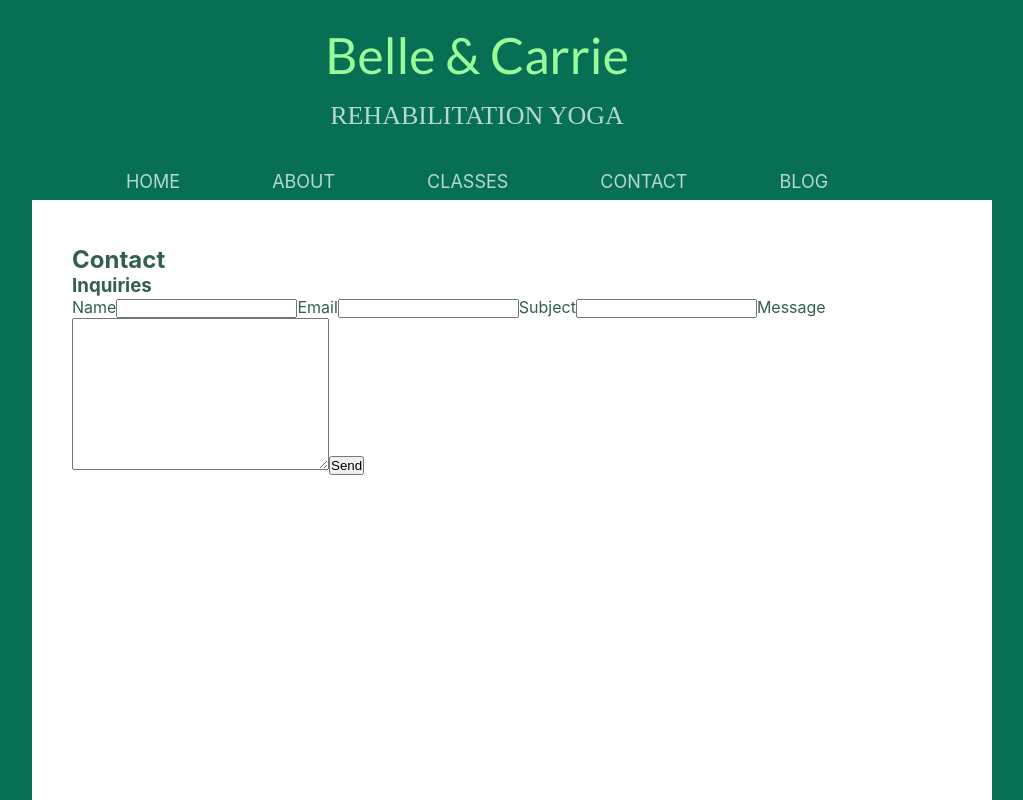
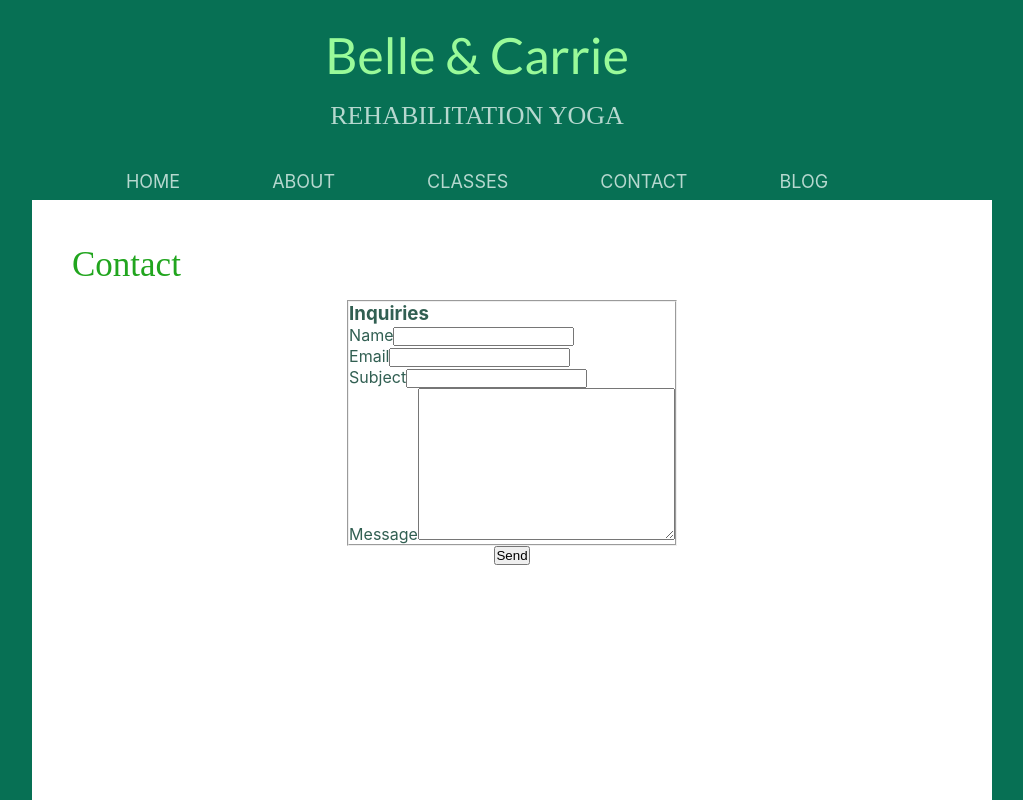
Before and after one commit to Patrycja-dz/testy-budget, a React (Create React App) app: page /contact in a window 1280 px wide. Shown: the top 800 px of the page, without its empty margins (163-1186 px from the left). Built offline with nearby package versions, Linux system fonts and the light colour scheme; a web font is replaced by a local one.

Commit message:
adding classes to contact form

```diff
--- a/src/pages/Contact.js
+++ b/src/pages/Contact.js
@@ -3,26 +3,41 @@ import React from "react";
 function Contact() {
   return (
     <>
-      <h2>Contact</h2>
-      <form>
+      <h2 className="heading">Contact</h2>
+      <form className="form ">
+        <fieldset className="form__fieldset">
           <h3>Inquiries</h3>
-        <label for="name">
+          <p>
+            <label for="name" className="form__label">
               <span>Name</span>
               <input type="text" id="name" />
             </label>
-        <label for="email">
+          </p>
+          <p>
+            <label for="email" className="form__label">
               <span>Email</span>
               <input type="text" id="email" />
             </label>
-        <label for="subject">
+          </p>
+          <p>
+            <label for="subject" className="form__label">
               <span>Subject</span>
               <input type="text" id="subject" />
             </label>
-        <label for="message">
+          </p>
+          <p>
+            <label for="message" className="form__label">
               <span>Message</span>
-          <textarea name="message" id="message" cols="30" rows="10"></textarea>
+              <textarea
+                name="message"
+                id="message"
+                cols="30"
+                rows="10"
+              ></textarea>
             </label>
-        <input type="submit" id="send" value="Send" />
+          </p>
+        </fieldset>
+        <button className="form__button">Send</button>
       </form>
     </>
   );
--- a/src/styles.css
+++ b/src/styles.css
@@ -234,3 +234,9 @@ a {
     font-size: 18px;
     padding: 12px 0 0 0 ;
 }
+.form{
+    display: flex;
+    flex-direction: column;
+    justify-content: center;
+    align-items: center;
+}
```
Lines whose indentation alone changed are shown as unchanged.
